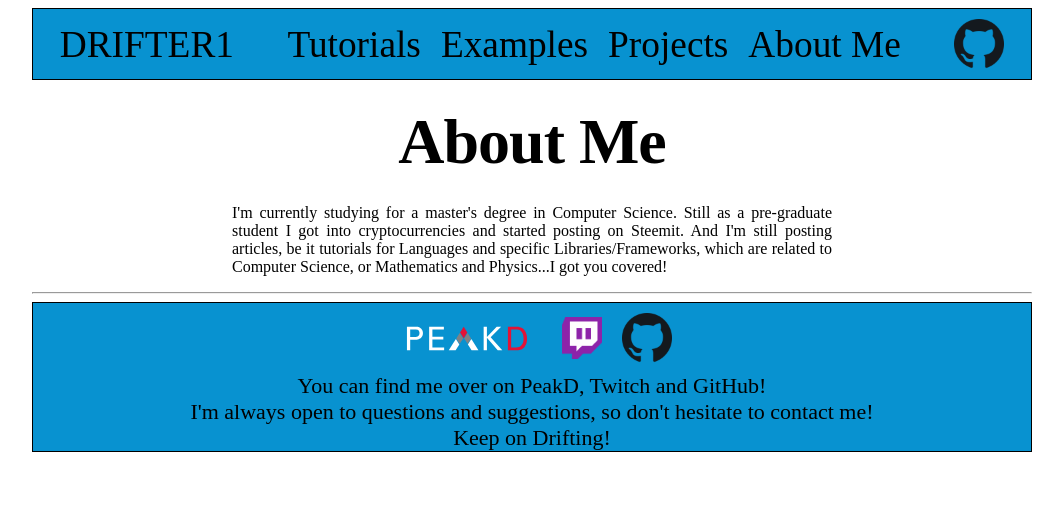
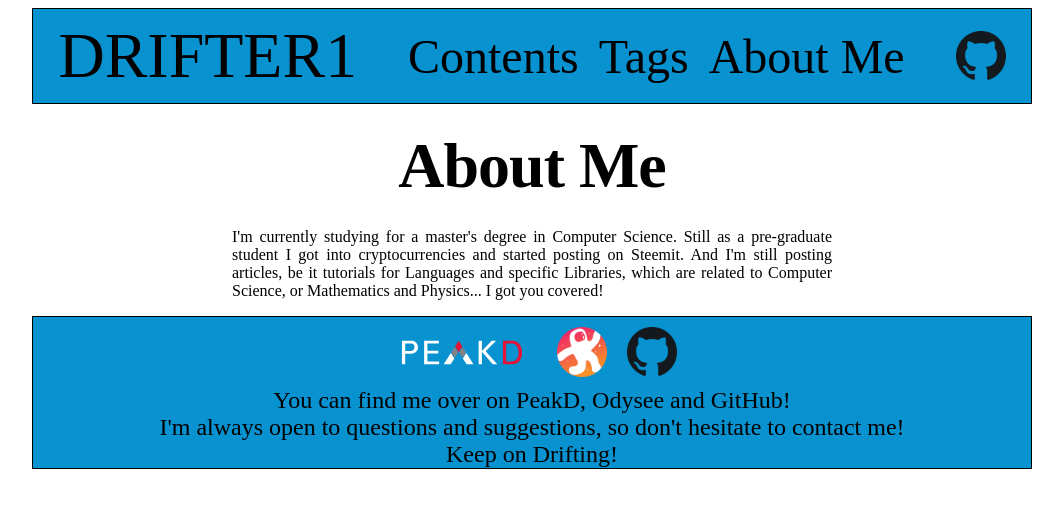
Before and after one commit to drifter1/drifter1.github.io, a Jekyll site: the page built from docs/about.html, in a window 1280 px wide. Shown: the top 508 px of the page, without its empty margins (108-1171 px from the left). Built offline with Jekyll 4.4.1, drawn with Linux system fonts in a browser that asks for light colours.

Commit message:
Placeholder Sites

```diff
--- a/docs/Gemfile
+++ b/docs/Gemfile
@@ -16,6 +16,7 @@ gem "github-pages", "~> 219", group: :jekyll_plugins
 # If you have any plugins, put them here!
 group :jekyll_plugins do
   gem "jekyll-feed", "~> 0.12"
+  gem "jemoji", "~> 0.12.0"
 end
 
 # Windows and JRuby does not include zoneinfo files, so bundle the tzinfo-data gem
--- a/docs/_config.yml
+++ b/docs/_config.yml
@@ -5,3 +5,4 @@ title: Drifter1
 theme: minima
 plugins:
   - jekyll-feed
+  - jemoji
--- a/docs/_layouts/default.html
+++ b/docs/_layouts/default.html
@@ -14,14 +14,13 @@
         <nav>
             <a class="navbar-home" href="/">DRIFTER1</a>
             <div class="nav-links">
-                <a class="nav-link" href="/tutorials">Tutorials</a>
-                <a class="nav-link" href="/examples">Examples</a>
-                <a class="nav-link" href="/projects">Projects</a>
+                <a class="nav-link" href="/contents">Contents</a>
+                <a class="nav-link" href="/tags">Tags</a>
                 <a class="nav-link" href="/about">About Me</a>
             </div> <!-- end nav-links -->
 
             <div class="social-links">
-                <a class="github-link" href="https://github.com/drifter1">
+                <a class="img-link" href="https://github.com/drifter1">
                     <img src="/images/github-logo.png" />
                 </a>
             </div> <!-- end social-links -->
@@ -29,29 +28,27 @@
 
         {{ content }}
 
-        <hr>
-
         <footer>
             <div class="footer-links">
                 <a class="peakd-link" href="https://peakd.com/@drifter1">
                     <img src="/images/peakd-logo.svg" />
                 </a>
-                <a class="twitch-link" href="https://www.twitch.tv/drifter1live">
-                    <img src="/images/twitch-logo.png" />
+                <a class="img-link" href="https://odysee.com/@drifter1">
+                    <img src="/images/odysee-logo.png" />
                 </a>
-                <a class="github-link" href="https://github.com/drifter1">
+                <a class="img-link" href="https://github.com/drifter1">
                     <img src="/images/github-logo.png" />
                 </a>
             </div> <!-- end footer-links -->
 
             <div class="footer-text">
-                    You can find me over on <a href="https://peakd.com/@drifter1">PeakD</a>, <a
-                        href="https://www.twitch.tv/drifter1live">Twitch</a> and <a
-                        href="https://github.com/drifter1">GitHub</a>!
-                    <br>
-                    I'm always open to questions and suggestions, so don't hesitate to <a href="/about">contact me</a>!
-                    <br>
-                    Keep on Drifting!
+                You can find me over on <a href="https://peakd.com/@drifter1">PeakD</a>,
+                <a href="https://odysee.com/@drifter1">Odysee</a> and
+                <a href="https://github.com/drifter1">GitHub</a>!
+                <br>
+                I'm always open to questions and suggestions, so don't hesitate to <a href="/about">contact me</a>!
+                <br>
+                Keep on Drifting!
             </div>
         </footer>
 
--- a/docs/about.html
+++ b/docs/about.html
@@ -12,8 +12,8 @@ title: About
     <p>
         I'm currently studying for a master's degree in Computer Science.
         Still as a pre-graduate student I got into cryptocurrencies and started posting on Steemit.
-        And I'm still posting articles, be it tutorials for Languages and specific Libraries/Frameworks,
-        which are related to Computer Science, or Mathematics and Physics...I got you covered!
+        And I'm still posting articles, be it tutorials for Languages and specific Libraries,
+        which are related to Computer Science, or Mathematics and Physics... I got you covered!
     </p>
 
 </div>
--- a/docs/css/main.css
+++ b/docs/css/main.css
@@ -17,7 +17,7 @@ nav{
 }
 
 .navbar-home {
-    font-size: 28pt;
+    font-size: 4em;
     padding: 10px;
     color: black;
 }
@@ -33,19 +33,13 @@ nav{
 }
 
 .nav-link {
-    font-size: 28pt;
+    font-size: 3em;
     text-align: center;
     padding: 10px;
     color: black;
 }
 
-.twitch-link img {
-    display: block;
-    margin: 10px;
-    width: 40px;
-}
-
-.github-link img {
+.img-link img {
     display: block;
     margin: 10px;
     width: 50px;
@@ -89,5 +83,5 @@ footer{
 
 .footer-text {
     text-align: center;
-    font-size: 22px;
+    font-size: 1.5em;
 }
```
Also changed, not shown: docs/contents.html (added, +56 -0 lines), docs/css/contents.css (added, +26 -0 lines), docs/css/tags.css (added, +17 -0 lines), docs/tags.html (added, +19 -0 lines), docs/Gemfile.lock, docs/images/odysee-logo.png (added), docs/images/twitch-logo.png (deleted).
